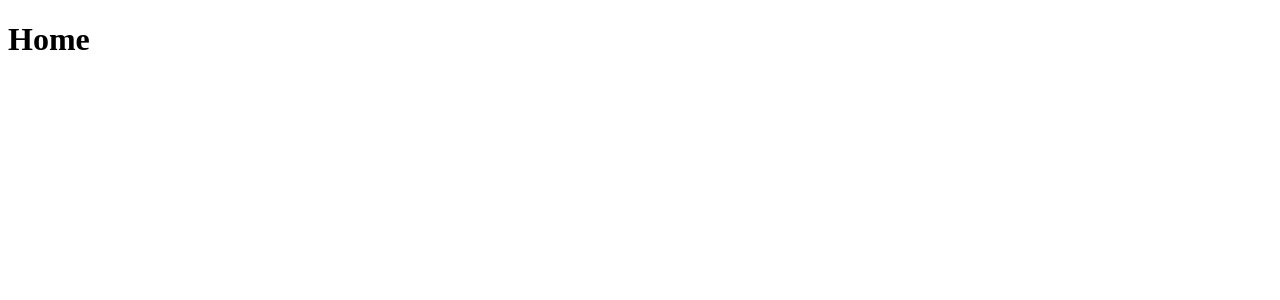
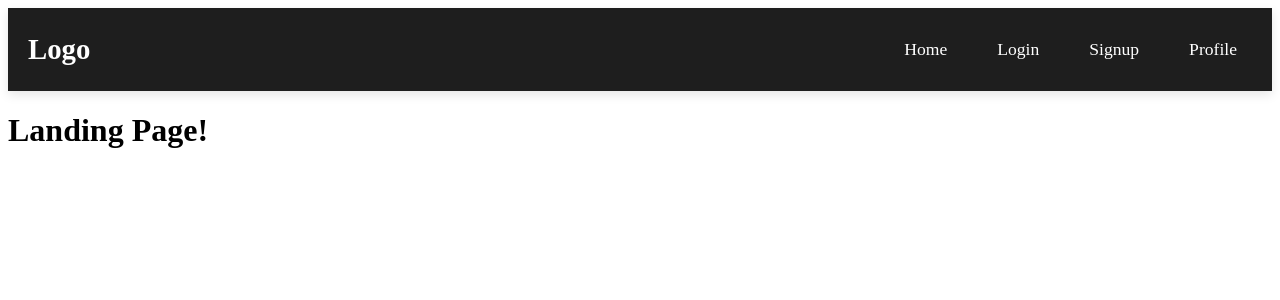
Before and after one commit to dsmundhe/WebReshape, a React (Vite) app in the folder Frontend/: page / in a window 1280 px wide. Shown: the top 300 px of the page. Built offline with nearby package versions, Linux system fonts and the light colour scheme.

Commit message:
navbar and router

```diff
--- a/Frontend/src/Components/Home/Home.jsx
+++ b/Frontend/src/Components/Home/Home.jsx
@@ -1,11 +1,24 @@
-import React from 'react'
-
+import React from "react";
+import { BrowserRouter, Route, Routes } from "react-router-dom";
+import LandingPage from "../LandingPage/LandingPage";
+import Login from "../Login/Login"
+import Signup from "../Signup/Signup"
+import Profile from "../Profile/Profile"
+import Navbar from "../Navbar/Navbar";
 const Home = () => {
   return (
     <div>
-      <h1>Home</h1>
+      <BrowserRouter>
+      <Navbar/>
+        <Routes>
+          <Route path="/" element={<LandingPage />} />
+          <Route path="/login" element={<Login />} />
+          <Route path="/signup" element={<Signup />} />
+          <Route path="/profile" element={<Profile />} />
+        </Routes>
+      </BrowserRouter>
     </div>
-  )
-}
+  );
+};
 
-export default Home
+export default Home;
--- /dev/null
+++ b/Frontend/src/Components/LandingPage/LandingPage.jsx
@@ -0,0 +1,11 @@
+import React from 'react'
+
+const LandingPage = () => {
+  return (
+    <div>
+      <h1>Landing Page!</h1>
+    </div>
+  )
+}
+
+export default LandingPage
--- /dev/null
+++ b/Frontend/src/Components/Navbar/Navbar.css
@@ -0,0 +1,86 @@
+/* Navbar Container */
+.navbar {
+    display: flex;
+    justify-content: space-between;
+    align-items: center;
+    background: #1e1e1e; /* Dark theme */
+    padding: 15px 20px;
+    box-shadow: 0 4px 10px rgba(0, 0, 0, 0.1);
+    position: relative;
+  }
+
+  /* Logo Styling */
+  .logo h1 {
+    color: #fff;
+    font-size: 1.8rem;
+    font-weight: bold;
+    margin: 0;
+  }
+
+  /* Navigation Links */
+  .nav-links {
+    display: flex;
+    list-style: none;
+    gap: 20px;
+  }
+
+  .nav-links li {
+    display: inline-block;
+  }
+
+  .nav-links a {
+    text-decoration: none;
+    color: #fff;
+    font-size: 1.1rem;
+    padding: 10px 15px;
+    transition: all 0.3s ease-in-out;
+    border-radius: 5px;
+  }
+
+  /* Hover Effect */
+  .nav-links a:hover {
+    background: #ff6b6b;
+    color: #fff;
+  }
+
+  /* Hamburger Menu (Hidden by Default) */
+  .hamburger {
+    display: none;
+    flex-direction: column;
+    cursor: pointer;
+  }
+
+  .bar {
+    width: 30px;
+    height: 4px;
+    background: white;
+    margin: 4px 0;
+    transition: all 0.3s ease-in-out;
+  }
+
+  /* Responsive Design */
+  @media screen and (max-width: 768px) {
+    .nav-links {
+      position: absolute;
+      top: 60px;
+      left: 0;
+      width: 100%;
+      background: #2b2b2b;
+      flex-direction: column;
+      text-align: center;
+      padding: 10px 0;
+      display: none;
+    }
+
+    .nav-links.open {
+      display: flex;
+    }
+
+    .nav-links li {
+      padding: 10px 0;
+    }
+
+    .hamburger {
+      display: flex;
+    }
+  }
--- a/Frontend/src/Components/Navbar/Navbar.jsx
+++ b/Frontend/src/Components/Navbar/Navbar.jsx
@@ -1,11 +1,40 @@
-import React from 'react'
+import React, { useState } from "react";
+import { Link } from "react-router-dom";
+import "./Navbar.css"; // Import the CSS file
 
 const Navbar = () => {
+  const [menuOpen, setMenuOpen] = useState(false);
+
   return (
-    <div>
-      <h1>Navabar</h1>
-    </div>
-  )
-}
+    <nav className="navbar">
+      <div className="logo">
+        <h1>Logo</h1>
+      </div>
 
-export default Navbar
+      {/* Hamburger Menu */}
+      <div className="hamburger" onClick={() => setMenuOpen(!menuOpen)}>
+        <span className="bar"></span>
+        <span className="bar"></span>
+        <span className="bar"></span>
+      </div>
+
+      {/* Navigation Links */}
+      <ul className={menuOpen ? "nav-links open" : "nav-links"}>
+        <li>
+          <Link to="/" onClick={() => setMenuOpen(false)}>Home</Link>
+        </li>
+        <li>
+          <Link to="/login" onClick={() => setMenuOpen(false)}>Login</Link>
+        </li>
+        <li>
+          <Link to="/signup" onClick={() => setMenuOpen(false)}>Signup</Link>
+        </li>
+        <li>
+          <Link to="/profile" onClick={() => setMenuOpen(false)}>Profile</Link>
+        </li>
+      </ul>
+    </nav>
+  );
+};
+
+export default Navbar;
--- a/Frontend/src/Components/Profile/Profile.jsx
+++ b/Frontend/src/Components/Profile/Profile.jsx
@@ -0,0 +1,11 @@
+import React from 'react'
+
+const Profile = () => {
+  return (
+    <div>
+      <h1>Profile</h1>
+    </div>
+  )
+}
+
+export default Profile
```
